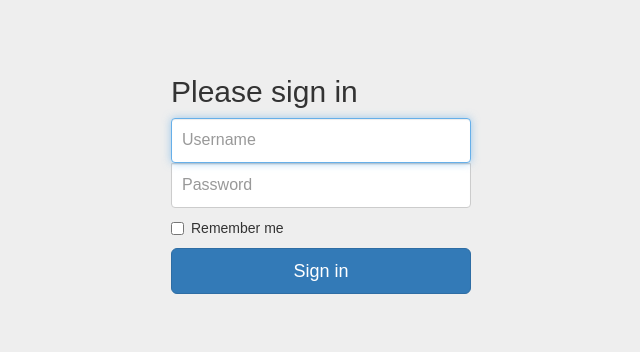
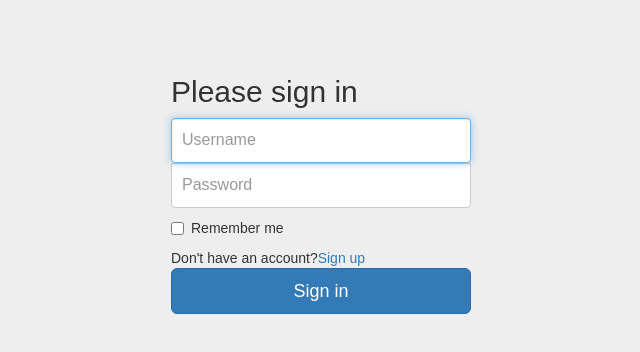
Before and after one commit to aziflaj/tick-it, a React (Create React App) app in the folder client/: page /#/ in a window 1280 px wide. Shown: the top 352 px of the page, without its empty margins (319-959 px from the left). Built offline with nearby package versions, Linux system fonts and the light colour scheme.

Commit message:
login/signup works

```diff
--- a/client/src/components/Login.js
+++ b/client/src/components/Login.js
@@ -1,5 +1,6 @@
 import React, { Component } from 'react';
 import axios from 'axios';
+import { Link } from 'react-router-dom';
 import '../styles.css';
 
 import baseUrl from '../helpers/Constants';
@@ -59,6 +60,12 @@
             <input type="checkbox" value="remember-me" /> Remember me
           </label>
         </div>
+
+        <div>
+          Don't have an account?
+          <Link to='/signup'>Sign up</Link>
+        </div>
+
         <button className="btn btn-lg btn-primary btn-block" type="submit">Sign in</button>
       </form>
     );
--- a/client/src/components/SignUp.js
+++ b/client/src/components/SignUp.js
@@ -1,5 +1,6 @@
 import React, { Component } from 'react';
 import axios from 'axios';
+import { Link } from 'react-router-dom';
 import '../styles.css';
 
 import baseUrl from '../helpers/Constants';
@@ -85,6 +86,12 @@
                onChange={this.onPasswordChange.bind(this)}
                required
         />
+
+        <div>
+          Already have an account?
+          <Link to='/'>Log in</Link>
+        </div>
+
         <button className="btn btn-lg btn-primary btn-block" type="submit">Register</button>
       </form>
     );
```
Lines whose indentation alone changed are shown as unchanged.
